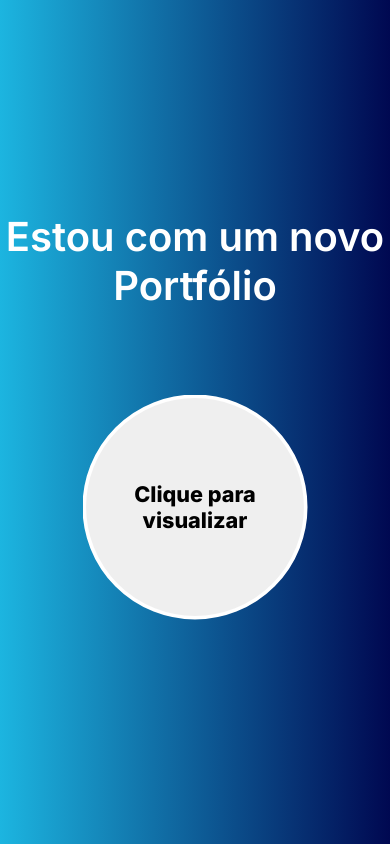
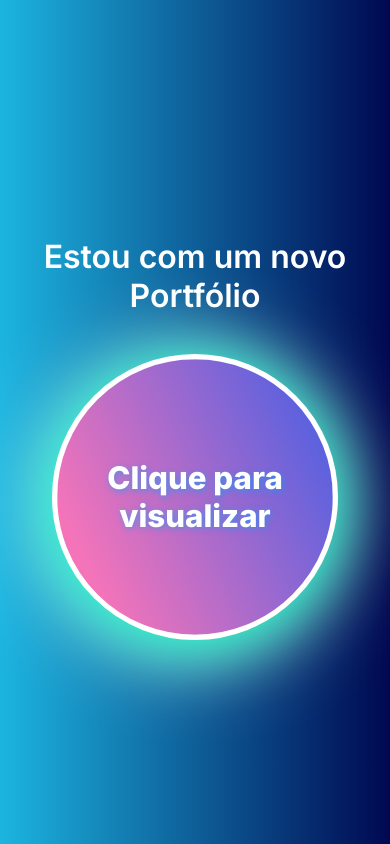
Before and after one commit to AlipioGSF/MeuPortfolio, a plain HTML site: page index.html in a window 390 px wide. Drawn offline with Linux system fonts and the light colour scheme.

Commit message:
This is all

```diff
--- a/style.css
+++ b/style.css
@@ -24,21 +24,20 @@ main{
 h1{
     background: transparent;
     font-weight: 600;
-    font-size: 2.5em;
+    font-size: 2em;
     color:white;
 }
 
 button{
     background-image: url();
     margin-top: 3em;
-    height: 250px;
-    width: 250px;
+    height: 220px;
+    width: 220px;
     border: 4px solid white;
     border-radius: 50%;
     font-size: 1.5em;
     font-weight: 800;
     cursor: pointer;
-    animation: gira 1s linear  alternate infinite;
 }
 button:hover{
     background-image: linear-gradient( 64.5deg,  rgba(245,116,185,1) 14.7%, rgba(89,97,223,1) 88.7% );
@@ -49,14 +48,6 @@ button:hover{
  }
 
 
-@keyframes gira {
-    0%{
-        transform: scale(0.88);
-    }
-    100%{
-        transform: scale(0.9);
-    }
-}
 
 @keyframes zoom {
     0%{box-shadow: 0px 5px 50px rgb(2, 255, 192), 0 5px 70px white; }
@@ -65,3 +56,13 @@ button:hover{
     60%{box-shadow: 0px 5px 50px rgb(255, 145, 2), 0 5px 70px rgb(219, 243, 0);}
     100%{box-shadow: 0px 5px 50px rgb(0, 0, 0), 0 5px 70px rgb(0, 204, 255);}
 }
+
+@media (max-width: 780px) {
+    button{
+    background-image: linear-gradient( 64.5deg,  rgba(245,116,185,1) 14.7%, rgba(89,97,223,1) 88.7% );
+    color: white;
+    animation: zoom  5s linear infinite;
+    transform: scale(1.3);
+    text-shadow: 1px 1px 5px rgba(0, 162, 255, 0.603);;
+    }
+}
```
